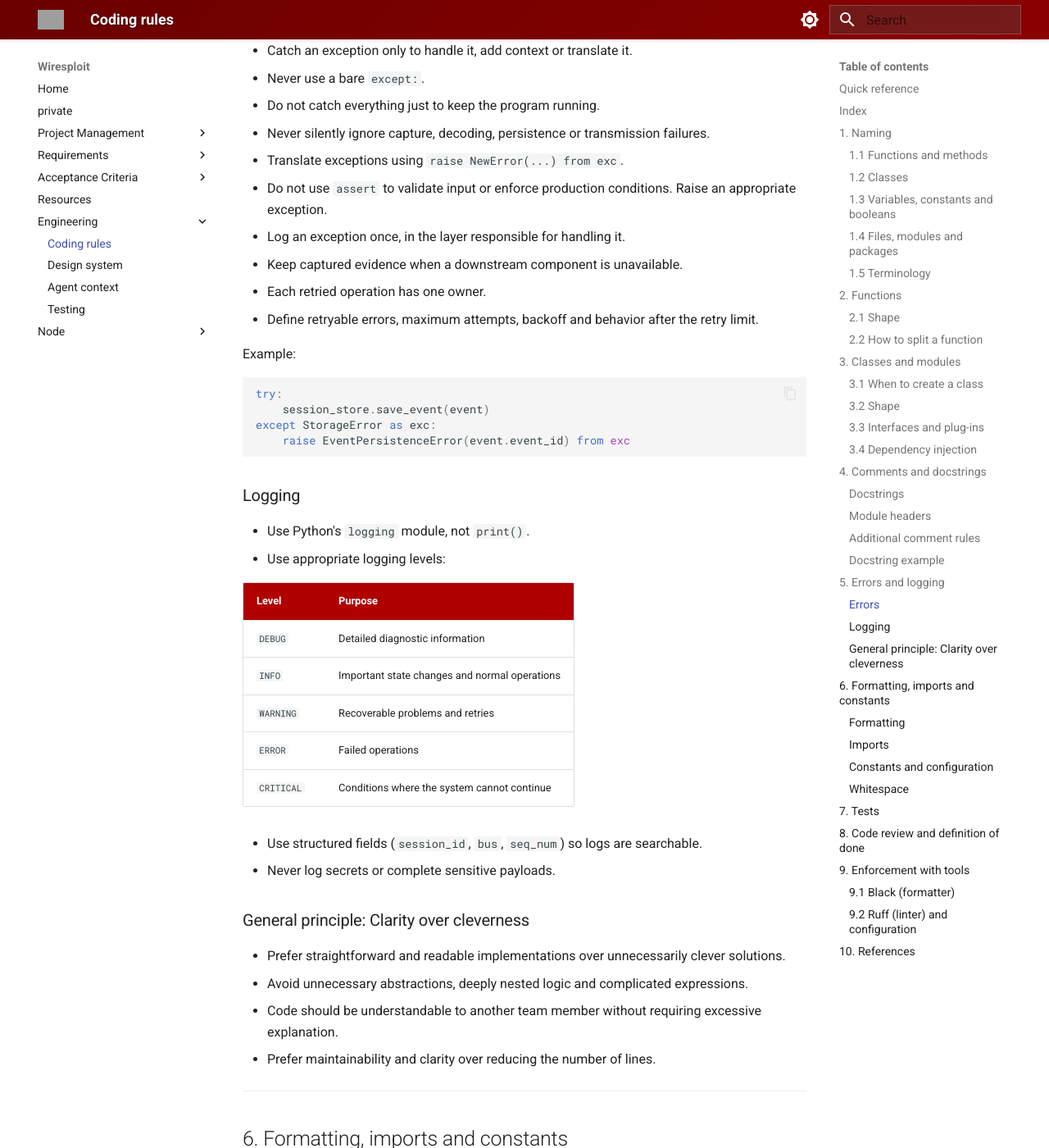
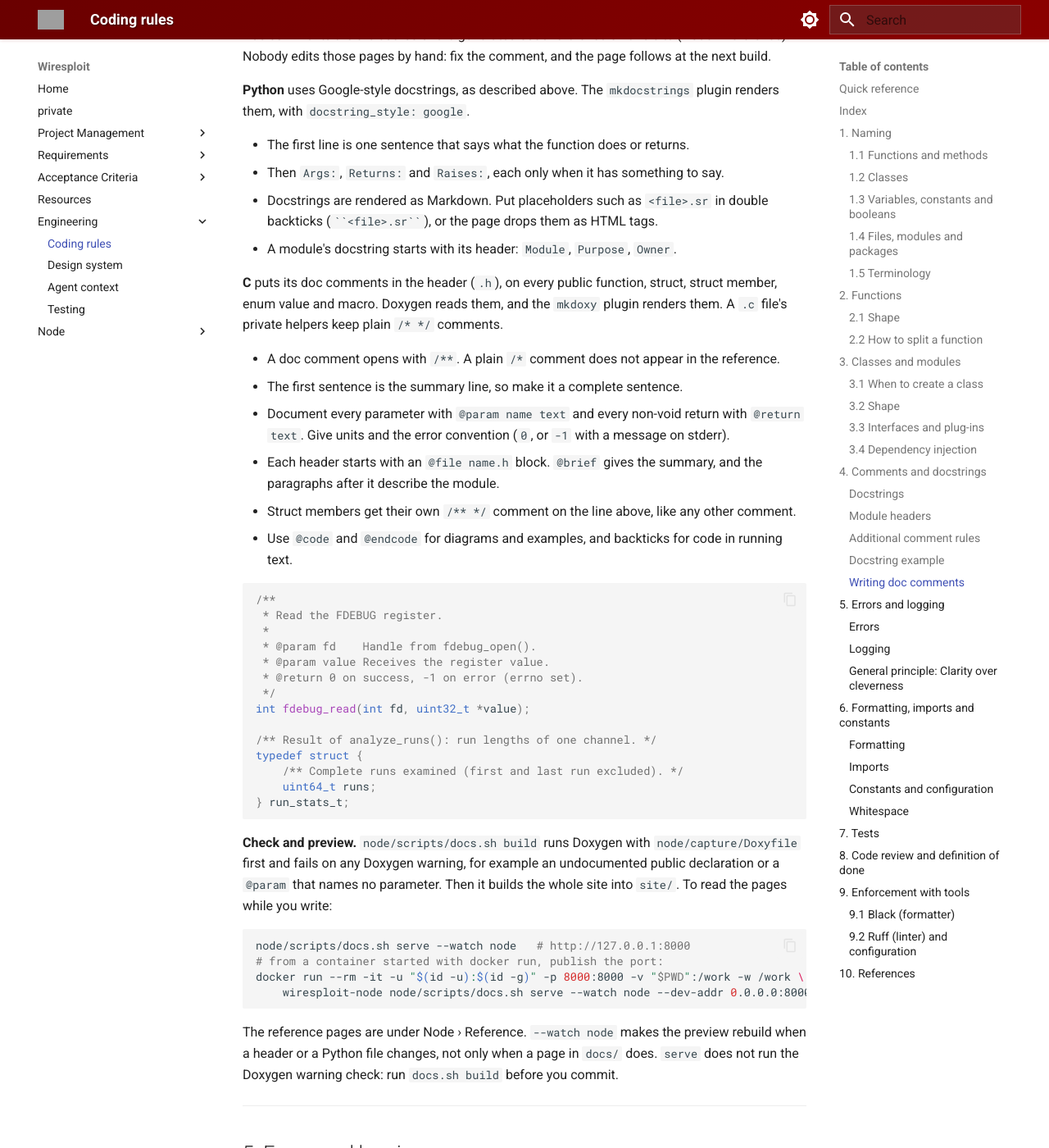
Before and after one commit to EG-ETCS/wiresploit, an MkDocs documentation site: the page built from docs/02_Engineering/01_Coding_Rules.md, in a window 1280 px wide and 1400 px high, scrolled down 12780 px. Shown: the whole window at 82% size. Built offline with MkDocs 1.6.1 and Material for MkDocs 9.7.7, drawn with Linux system fonts in a browser that asks for light colours; some of the changed text lies outside the part shown; grey boxes are pictures that could not be loaded.

Commit message:
Document how to write doc comments
Coding rules: a "Writing doc comments" section (Google-style docstrings,
Doxygen /** */ with @param and @return in C headers, how to check and
preview with docs.sh). node/AGENTS.md: the generated reference, per the
update rule, since docs.sh build now fails on Doxygen warnings.

Co-Authored-By: Claude Opus 5.5 <noreply@anthropic.com>

````diff
--- a/docs/02_Engineering/01_Coding_Rules.md
+++ b/docs/02_Engineering/01_Coding_Rules.md
@@ -22,6 +22,7 @@ root `AGENTS.md`; this page is the full text.
 | Line length | **88 characters** (Black default) |
 | Whitespace and layout | Formatted by **Black**. Run `black .` before every commit |
 | Docstrings | Required for public functions, classes and modules |
+| C doc comments | `/** */` with `@param` and `@return` on every public declaration in a `.h` ([Writing doc comments](#writing-doc-comments)) |
 | Module header | Contains `Module`, `Purpose` and `Owner` |
 | Implements | Include requirement references where applicable, using actual BR IDs |
 | TODO | `# TODO(owner): description` or a ticket reference |
@@ -441,6 +442,73 @@ def _is_within_window(timestamp_ns: int, window_ns: int) -> bool:
 
 The private helper does not require a docstring under this guideline.
 
+### Writing doc comments
+
+Doc comments are the source of the generated code reference on this site
+(Node › Reference). Nobody edits those pages by hand: fix the comment, and the
+page follows at the next build.
+
+**Python** uses Google-style docstrings, as described above. The `mkdocstrings`
+plugin renders them, with `docstring_style: google`.
+
+- The first line is one sentence that says what the function does or returns.
+- Then `Args:`, `Returns:` and `Raises:`, each only when it has something to say.
+- Docstrings are rendered as Markdown. Put placeholders such as `<file>.sr` in
+  double backticks (` ``<file>.sr`` `), or the page drops them as HTML tags.
+- A module's docstring starts with its header: `Module`, `Purpose`, `Owner`.
+
+**C** puts its doc comments in the header (`.h`), on every public function,
+struct, struct member, enum value and macro. Doxygen reads them, and the
+`mkdoxy` plugin renders them. A `.c` file's private helpers keep plain `/* */`
+comments.
+
+- A doc comment opens with `/**`. A plain `/*` comment does not appear in the
+  reference.
+- The first sentence is the summary line, so make it a complete sentence.
+- Document every parameter with `@param name text` and every non-void return
+  with `@return text`. Give units and the error convention (`0`, or `-1` with
+  a message on stderr).
+- Each header starts with an `@file name.h` block. `@brief` gives the summary,
+  and the paragraphs after it describe the module.
+- Struct members get their own `/** */` comment on the line above, like any
+  other comment.
+- Use `@code` and `@endcode` for diagrams and examples, and backticks for code
+  in running text.
+
+```c
+/**
+ * Read the FDEBUG register.
+ *
+ * @param fd    Handle from fdebug_open().
+ * @param value Receives the register value.
+ * @return 0 on success, -1 on error (errno set).
+ */
+int fdebug_read(int fd, uint32_t *value);
+
+/** Result of analyze_runs(): run lengths of one channel. */
+typedef struct {
+    /** Complete runs examined (first and last run excluded). */
+    uint64_t runs;
+} run_stats_t;
+```
+
+**Check and preview.** `node/scripts/docs.sh build` runs Doxygen with
+`node/capture/Doxyfile` first and fails on any Doxygen warning, for example an
+undocumented public declaration or a `@param` that names no parameter. Then it
+builds the whole site into `site/`. To read the pages while you write:
+
+```bash
+node/scripts/docs.sh serve --watch node   # http://127.0.0.1:8000
+# from a container started with docker run, publish the port:
+docker run --rm -it -u "$(id -u):$(id -g)" -p 8000:8000 -v "$PWD":/work -w /work \
+    wiresploit-node node/scripts/docs.sh serve --watch node --dev-addr 0.0.0.0:8000
+```
+
+The reference pages are under Node › Reference. `--watch node` makes the
+preview rebuild when a header or a Python file changes, not only when a page
+in `docs/` does. `serve` does not run the Doxygen warning check: run
+`docs.sh build` before you commit.
+
 ---
 
 ## 5. Errors and logging
````
Also changed, not shown: node/AGENTS.md (+6 -0 lines).
